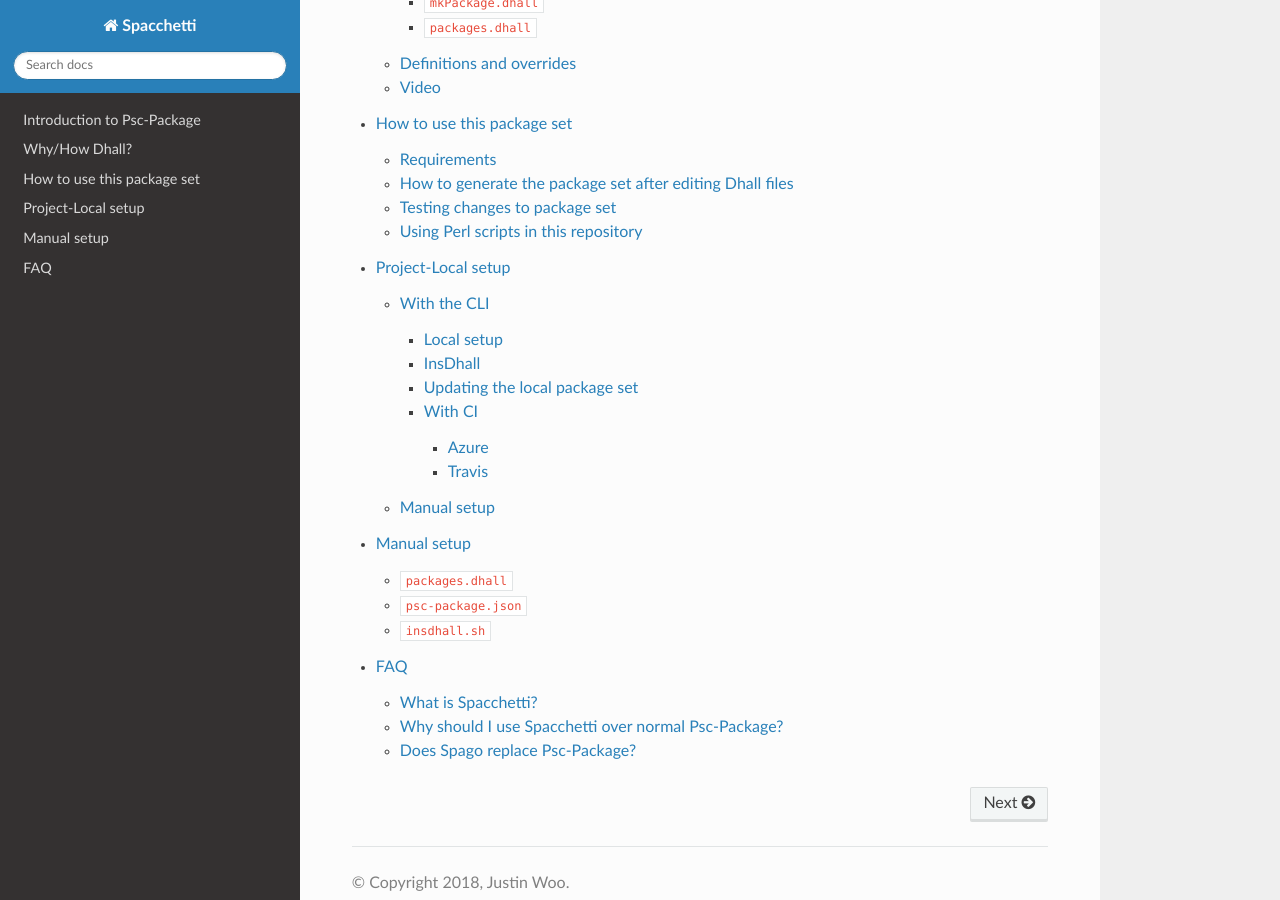
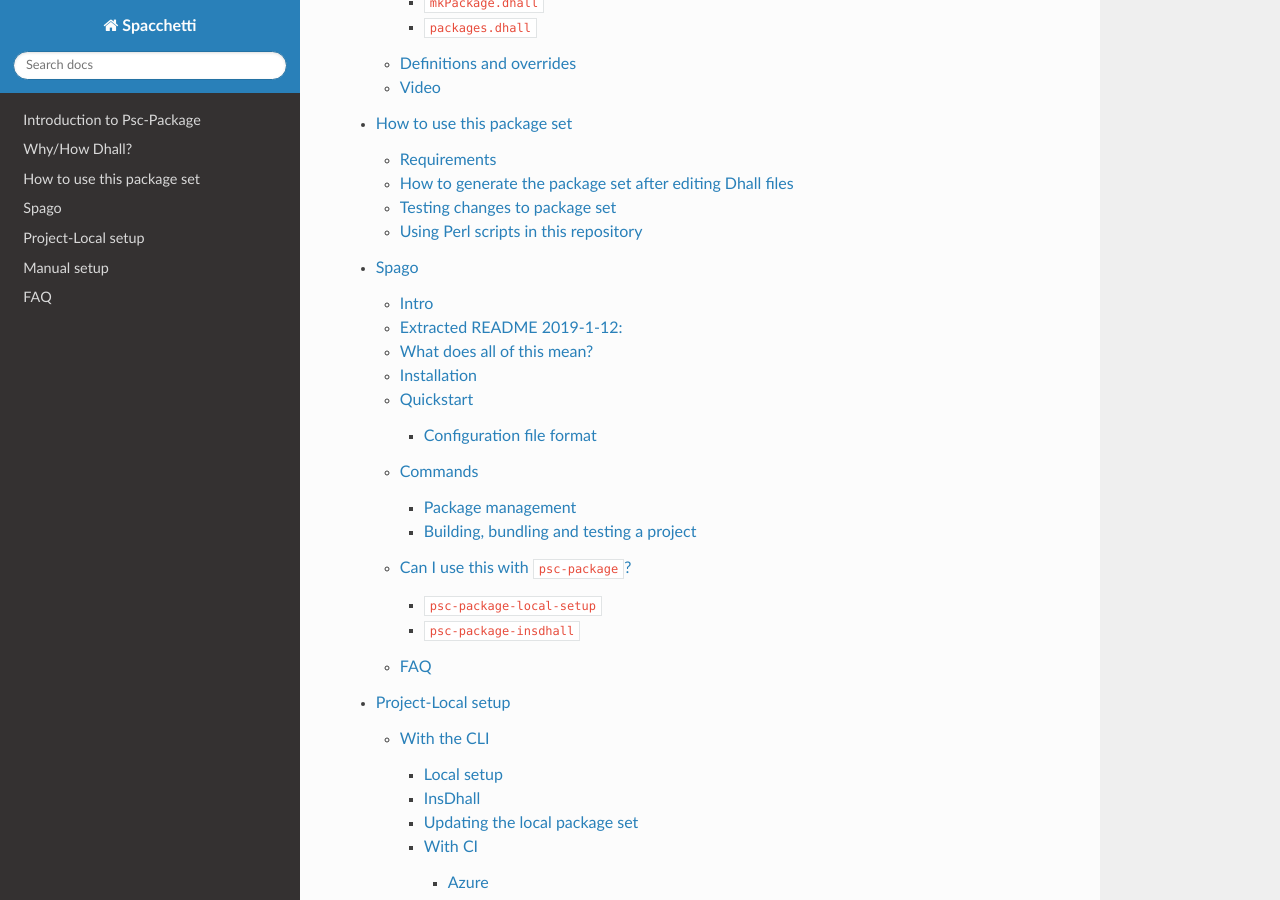
Before and after one commit to spacchetti/spacchetti, a Sphinx documentation site: the page built from docs/index.rst, in a window 1280 px wide and 900 px high, scrolled down 693 px. Built offline with Sphinx 7.4.7 and the Read the Docs theme 2.0.0, drawn with Linux system fonts in a browser that asks for light colours; part of the change alters nothing that is shown.

Commit message:
add spago docs page

````diff
--- a/docs/index.rst
+++ b/docs/index.rst
@@ -13,6 +13,7 @@ Pages
   intro
   why-dhall
   working
+  spago
   local-setup
   local-setup-manual
   faq
--- /dev/null
+++ b/docs/spago.md
@@ -0,0 +1,295 @@
+# Spago
+
+## Intro
+
+Spago is a new CLI that can replace your usage of Psc-Package, using Dhall to configure your packages and your project.
+
+See the Spago repo for more: <https://github.com/spacchetti/spago>
+
+## Extracted README 2019-1-12:
+
+[![Build Status](https://travis-ci.com/spacchetti/spago.svg?branch=master)][travis-spago]
+
+*(IPA: /ˈspaɡo/)*
+
+PureScript package manager and build tool powered by [Dhall][dhall] and
+[Spacchetti][spacchetti] package-sets.
+
+
+<img src="https://raw.githubusercontent.com/spacchetti/logo/master/spacchetti-icon.png" height="300px" alt="spacchetti logo">
+
+<!-- START doctoc generated TOC please keep comment here to allow auto update -->
+<!-- DON'T EDIT THIS SECTION, INSTEAD RE-RUN doctoc TO UPDATE -->
+
+
+- [What does all of this mean?](#what-does-all-of-this-mean)
+- [Installation](#installation)
+- [Quickstart](#quickstart)
+  - [Configuration file format](#configuration-file-format)
+- [Commands](#commands)
+  - [Package management](#package-management)
+  - [Building, bundling and testing a project](#building-bundling-and-testing-a-project)
+- [Can I use this with `psc-package`?](#can-i-use-this-with-psc-package)
+  - [`psc-package-local-setup`](#psc-package-local-setup)
+  - [`psc-package-insdhall`](#psc-package-insdhall)
+- [FAQ](#faq)
+
+<!-- END doctoc generated TOC please keep comment here to allow auto update -->
+
+## What does all of this mean?
+
+`spago` aims to tie together the UX of developing a PureScript project.
+In this Pursuit (see what I did there) it is heavily inspired by [Rust's Cargo][cargo]
+and [Haskell's Stack][stack], and builds on top of ideas from existing PureScript
+infrastructure and tooling, as [`psc-package`][psc-package], [`pulp`][pulp] and
+[`purp`][purp].
+
+## Installation
+
+> Right, so how can I get this thing?
+
+The recommended installation methods on Linux and macOS are:
+- `npm install -g purescript-spago` (see the latest releases on npm [here][spago-npm])
+- Download the binary from the [latest GitHub release][spago-latest-release]
+- Compile from source by cloning this repo and running `stack install`
+
+**Note #1:** support for Windows is still basic, and we're sorry for this - the
+reason is that no current maintainer runs it.
+Currently the only way to install on Windows is with `stack` - more info in
+[#57](https://github.com/spacchetti/spago/issues/57).
+If you'd like to help with this that's awesome! Get in touch by commenting there
+or [opening another issue][spago-issues] :)
+
+**Note #2:** we assume you already installed the [PureScript compiler][purescript].
+If not, get it with `npm install -g purescript`
+
+## Quickstart
+
+Let's set up a new project!
+
+```bash
+$ mkdir purescript-unicorns
+$ cd purescript-unicorns
+$ spago init
+```
+
+This last command will create a bunch of files:
+
+```
+.
+├── packages.dhall
+├── spago.dhall
+├── src
+│   └── Main.purs
+└── test
+    └── Main.purs
+```
+
+Convention note: `spago` expects your source files to be in `src/` and your
+test files in `test/`.
+
+Let's take a look at the two [Dhall][dhall] configuration files that `spago` requires:
+- `packages.dhall`: this file is meant to contain the *totality* of the packages
+  available to your project (that is, any package you might want to import).
+  In practical terms, it pulls in a [Spacchetti][spacchetti] package-set as a base,
+  and you are then able to add any package that might not be in the package set,
+  or override esisting ones.
+- `spago.dhall`: this is your project configuration. It includes the above package-set,
+  the list of your dependencies, and any other project-wide setting that `spago` will
+  use for builds.
+
+### Configuration file format
+
+It's indeed useful to know what's the format (or more precisely, the [Dhall][dhall]
+type) of the files that `spago` expects. Let's define them in Dhall:
+
+```haskell
+-- The basic building block is a Package:
+let Package =
+  { dependencies : List Text  -- the list of dependencies of the Package
+  , repo = Text               -- the address of the git repo the Package is at
+  , version = Text            -- git tag
+  }
+
+-- The type of `packages.dhall` is a Record from a PackageName to a Package
+-- We're kind of stretching Dhall syntax here when defining this, but let's
+-- say that its type is something like this:
+let Packages =
+  { console : Package
+  , effect : Package
+  ...                  -- and so on, for all the packages in the package-set
+  }
+
+-- The type of the `spago.dhall` configuration is then the following:
+let Config =
+  { name : Text               -- the name of our project
+  , dependencies : List Text  -- the list of dependencies of our app
+  , packages : Packages       -- this is the type we just defined above
+  }
+```
+
+## Commands
+
+For an overview of the available commands, run:
+
+```bash
+$ spago --help
+```
+
+You will see several subcommands (e.g. `build`, `test`); you can ask for help
+about them by invoking the command with `--help`, e.g.:
+
+```bash
+$ spago build --help
+```
+
+This will give a detailed view of the command, and list any command-specific
+(vs global) flags.
+
+### Package management
+
+We initialized a project and saw how to configure dependencies and packages, the
+next step is fetching its dependencies.
+
+If we run:
+
+```bash
+$ spago install
+```
+
+..then `spago` will download all the `dependencies` listed in `spago.dhall` (and
+store them in the `.spago` folder).
+
+### Building, bundling and testing a project
+
+We can then build the project and its dependencies by running:
+
+```bash
+$ spago build
+```
+
+This is just a thin layer above the PureScript compiler command `purs compile`.
+The build will produce very many JavaScript files in the `output/` folder. These
+are CommonJS modules, and you can just `require()` them e.g. on Node.
+
+It's also possible to include custom source paths when building (`src` and `test` are always included):
+
+```bash
+$ spago build --path 'another_source/**/*.purs'
+
+```
+
+**Note**: the wrapper on the compiler is so thin that you can pass options to `purs`.
+E.g. if you wish to output your files in some other place than `output/`, you can run
+
+```bash
+spago build -- -o myOutput/
+```
+
+Anyways, the above will create a whole lot of files, but you might want to get just a
+single, executable file. You'd then use the following:
+
+```bash
+# You can specify the main module and the target file, or these defaults will be used
+$ spago bundle --main Main --to index.js
+Bundle succeeded and output file to index.js
+
+# We can then run it with node:
+$ node .
+```
+
+*However*, you might want to build a module that has been “dead code eliminated”
+if you plan to make a single module of your PS exports, which can then be required
+from JS.
+
+Gotcha covered:
+
+```bash
+# You can specify the main module and the target file, or these defaults will be used
+$ spago make-module --main Main --to index.js
+Bundling first...
+Bundle succeeded and output file to index.js
+Make module succeeded and output file to index.js
+
+> node -e "console.log(require('./index).main)"
+[Function]
+```
+
+You can also test your project with `spago`:
+
+```bash
+# Test.Main is the default here, but you can override it as usual
+$ spago test --main Test.Main
+Build succeeded.
+You should add some tests.
+Tests succeeded.
+```
+
+## Can I use this with `psc-package`?
+
+Yes! Though the scope of the integration is limited to helping your
+psc-package-project to use the [Spacchetti][spacchetti] package-set.
+
+Here's what we can do about it:
+
+### `psc-package-local-setup`
+
+This command creates a `packages.dhall` file in your project, that points to the
+most recent Spacchetti package-set, and lets you override and add arbitrary packages.
+See the Spacchetti docs about this [here][spacchetti-local-setup].
+
+### `psc-package-insdhall`
+
+Do the *Ins-Dhall-ation* of the local project setup: that is, generates a local
+package-set for `psc-package` from your `packages.dhall`, and points your
+`psc-package.json` to it.
+
+Functionally this is equivalent to running:
+
+```sh
+NAME='local'
+TARGET=.psc-package/$NAME/.set/packages.json
+mkdir -p .psc-package/$NAME/.set
+dhall-to-json --pretty <<< './packages.dhall' > $TARGET
+echo wrote packages.json to $TARGET
+```
+
+## FAQ
+
+> Hey wait we have a perfectly functional `pulp` right?
+
+Yees, however:
+- `pulp` is a build tool, so you'll still have to use it with `bower` or `psc-package`.
+- If you go for `bower`, you're missing out on package-sets (that is: packages versions
+  that are known to be working together, saving you the headache of fitting package
+  versions together all the time).
+- If you use `psc-package`, you have the problem of not having the ability of overriding
+  packages versions when needed, leading everyone to make their own package-set, which
+  then goes unmaintained, etc.
+  Of course you can use [Spacchetti] to solve this issue, but this is exactly what
+  we're doing here: integrating all the workflow in a single tool, `spago`, instead
+  of having to use `pulp`, `psc-package`, `purp`, etc.
+
+> So if I use `spago make-module` this thing will compile all my js deps in the file?
+
+No. We only take care of PureScript land. In particular, `make-module` will do the
+most we can do on the PureScript side of things (dead code elimination), but will
+leave the `require`s still in.
+To fill them in you should use the proper js tool of the day, at the time of
+writing [ParcelJS][parcel] looks like a good option.
+
+
+[spacchetti]: https://github.com/spacchetti/spacchetti
+[dhall]: https://github.com/dhall-lang/dhall-lang
+[travis-spago]: https://travis-ci.com/spacchetti/spago
+[spacchetti-local-setup]: https://spacchetti.readthedocs.io/en/latest/local-setup.html
+[cargo]: https://github.com/rust-lang/cargo
+[stack]: https://github.com/commercialhaskell/stack
+[psc-package]: https://github.com/purescript/psc-package
+[pulp]: https://github.com/purescript-contrib/pulp
+[purp]: https://github.com/justinwoo/purp
+[parcel]: https://parceljs.org
+[purescript]: https://github.com/purescript/purescript
+[spago-npm]: https://www.npmjs.com/package/purescript-spago
+[spago-latest-release]: https://github.com/spacchetti/spago/releases/latest
+[spago-issues]: https://github.com/spacchetti/spacchetti-cli/issues
````
